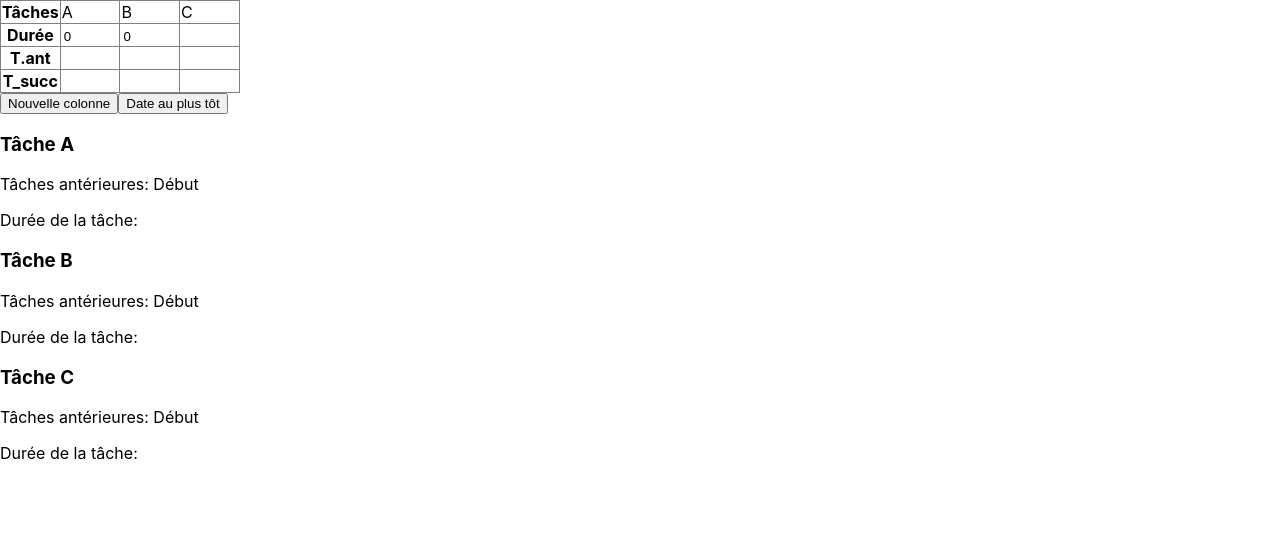
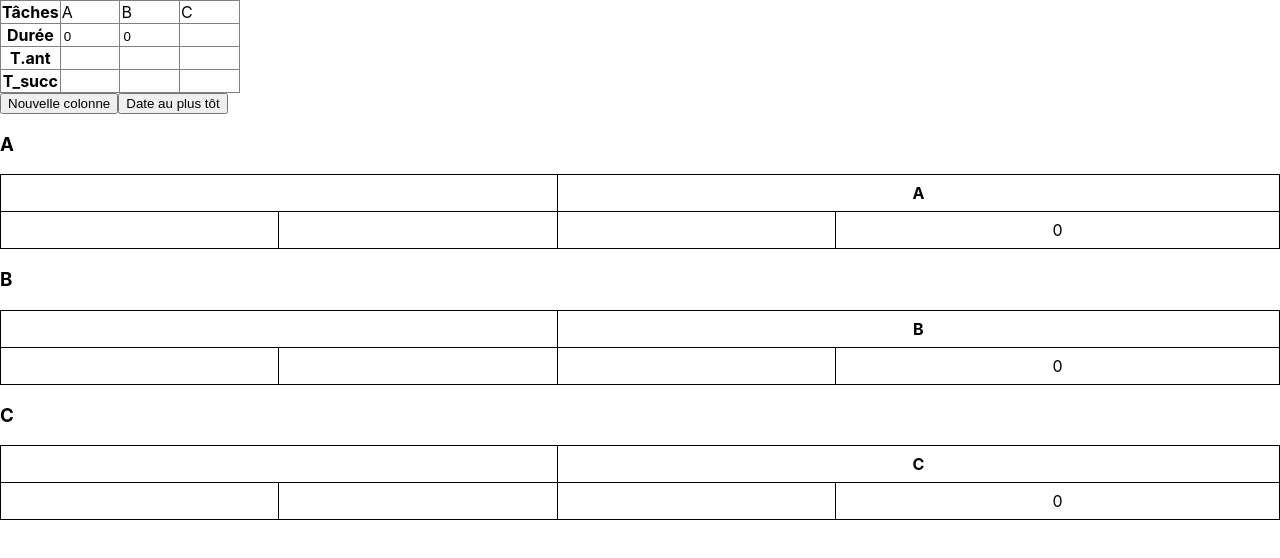
Before and after one commit to Psychose11/operationnal_search, a React (Create React App) app: page / in a window 1280 px wide. Both pictures are taken after a click on the button "Date au plus tôt". Shown: the top 558 px of the page. Built offline with nearby package versions, Linux system fonts and the light colour scheme; the HTML template or start-up script is replaced by a standard one.

Commit message:
dernier commit

```diff
--- a/src/App.jsx
+++ b/src/App.jsx
@@ -58,7 +58,6 @@ const DynamicTable = () => {
     setInputValues(newValues);
   };
 
-
   const sendData = () => {
     const tasks = columns[0].slice(1);
     const newData = { ...data };
@@ -78,6 +77,21 @@ const DynamicTable = () => {
       };
     });
 
+    // Remplacer les débuts par 0
+    tasks.forEach(task => {
+      if (newData[task]['T.ant'].includes('Début')) {
+        newData[task]['Durée'] = '0';
+      }
+    });
+
+    // Ajouter une tâche "Fin" avec ses tâches antérieures
+    const finPredecessors = tasks.filter(task => !successors[task]);
+    newData['Fin'] = {
+      'T.ant': finPredecessors,
+      'T_succ': [],
+      'Durée': '',
+    };
+
     console.log(newData);
 
     const newTaskDetails = tasks.map((task) => {
@@ -86,26 +100,47 @@ const DynamicTable = () => {
       const duration = newData[task]['Durée'] || '';
 
       // Récupérer les durées des tâches antérieures
-      const predecessorsDurations = predecessors.map(predecessor => {
-        return `${predecessor} durée : ${newData[predecessor]['Durée'] || ''}`;
+      const predecessorsData = predecessors.map(predecessor => {
+        const predecessorDuration = newData[predecessor]['Durée'] || '';
+        return { task: predecessor, duration: predecessorDuration };
       });
 
-      // Calculer le contenu des prédécesseurs
-      const predecessorsContent = predecessorsDurations.length > 0 ? predecessorsDurations.join(", ") : "Début";
+      // Calculer la soustraction pour la durée de la tâche
+      let subtraction = '';
+      if (!predecessors.includes('Début')) {
+        subtraction = predecessorsData.reduce((total, data) => {
+          return total - (parseInt(data.duration) || 0);
+        }, parseInt(duration) || 0);
+      }
 
-      // Afficher les détails de la tâche
+      // Créer le tableau des détails de la tâche
       return (
         <div key={task}>
-          <h3>Tâche {task}</h3>
-          <p>Tâches antérieures: {predecessorsContent}</p>
-          <p>Durée de la tâche: {duration}</p>
+          <h3>{duration} {task}</h3>
+          <table style={{ borderCollapse: "collapse", width: "100%" }}>
+            <thead>
+              <tr>
+                <th style={{ border: "1px solid black", padding: "8px", textAlign: "center"}} colSpan={2}>{duration}</th>
+                {/* <th style={{ border: "1px solid black", padding: "8px", textAlign: "center" }}>{duration}</th> */}
+                <th style={{ border: "1px solid black", padding: "8px", textAlign: "center" }} colSpan={2}>{task}</th>
+                {/* <th style={{ border: "1px solid black", padding: "8px", textAlign: "center" }}>{task}</th> */}
+              </tr>
+            </thead>
+            <tbody>
+              <tr>
+                <td style={{ border: "1px solid black", padding: "8px", textAlign: "center" }}>{duration}</td>
+                <td style={{ border: "1px solid black", padding: "8px", textAlign: "center" }}>{predecessorsData.map(data => data.task).join(", ")}</td>
+                <td style={{ border: "1px solid black", padding: "8px", textAlign: "center" }}>{predecessorsData.map(data => data.duration).join(", ")}</td>
+                <td style={{ border: "1px solid black", padding: "8px", textAlign: "center" }}>{subtraction}</td>
+              </tr>
+            </tbody>
+          </table>
         </div>
       );
     });
 
     setTaskDetails(newTaskDetails);
   };
-
 
 
   const handleChipsChange = (rowIndex, colIndex, value) => {
```
